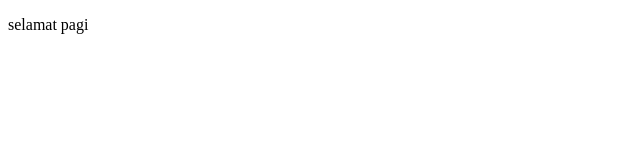
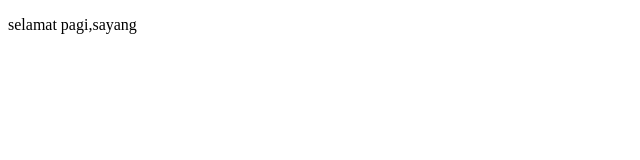
Before and after one commit to AimanRusyaidi/newpraktis, a plain HTML site: page index.html in a window 1280 px wide. Shown: the full height of the page, 0-640 px from the left. Drawn offline with Linux system fonts and the light colour scheme.

Commit message:
Update new word index.html

```diff
--- a/index.html
+++ b/index.html
@@ -6,6 +6,6 @@
     <title>Document</title>
 </head>
 <body>
-    <p>selamat pagi</p>
+    <p>selamat pagi,sayang</p>
 </body>
 </html>
```
